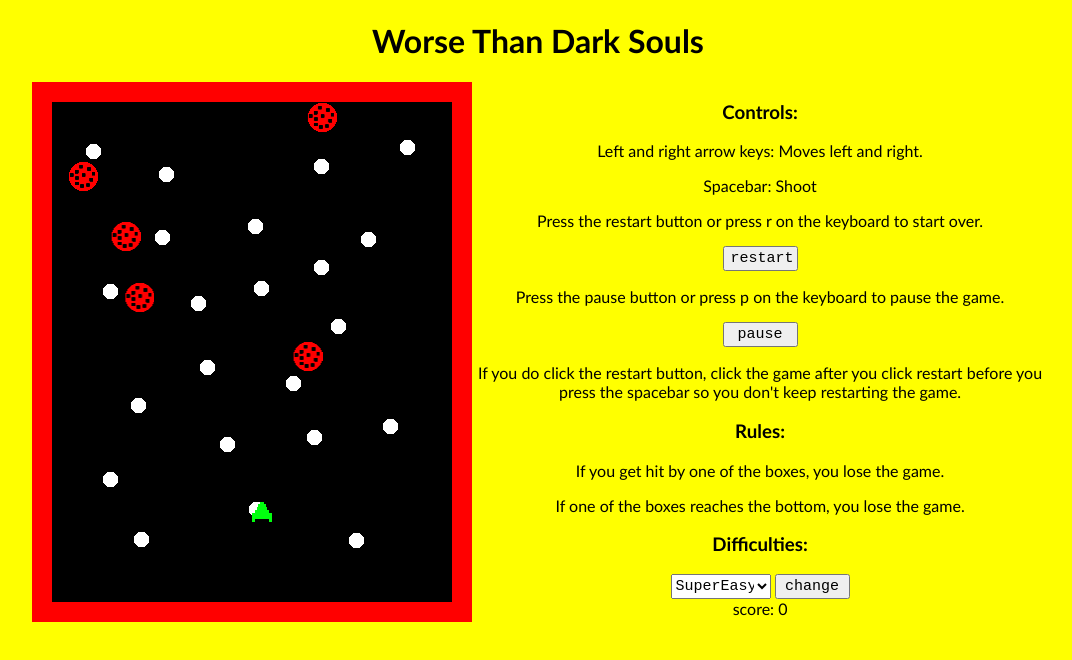
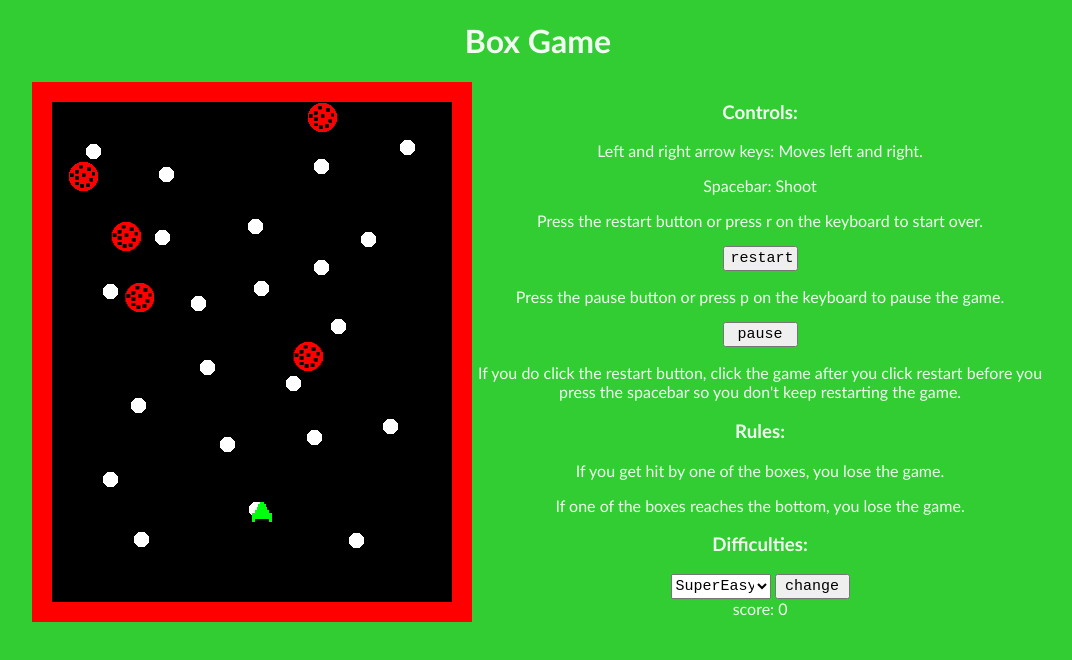
Before and after one commit to mvoorhes/BoxGame, a plain HTML site: page game.html in a window 1280 px wide. Shown: the whole page, without its empty margins (102-1174 px from the left). Drawn offline with Linux system fonts and the light colour scheme.

Commit message:
Updated colors & readme

```diff
--- a/game.html
+++ b/game.html
@@ -1,12 +1,12 @@
 <!DOCTYPE HTML>
 <html>
     <head>
-        <title>Worse Than Dark Souls</title>
+        <title>Box Game</title>
         <link rel="stylesheet" href="style.css">
     </head>
     <body>
         <center>
-            <h1>Worse Than Dark Souls</h1>
+            <h1>Box Game</h1>
             <canvas id="mycanvas" width="400px" height="500px"></canvas>
             <div id="container">
                 <h3>Controls:</h3>
--- a/style.css
+++ b/style.css
@@ -1,6 +1,6 @@
 body {
-    background-color:yellow;
-    color: black;
+    background-color:#32CD32;
+    color: #F0FFF0;
     font-family: "Gill Sans";
 }
 #container {
```
Also changed, not shown: 1 other file.
